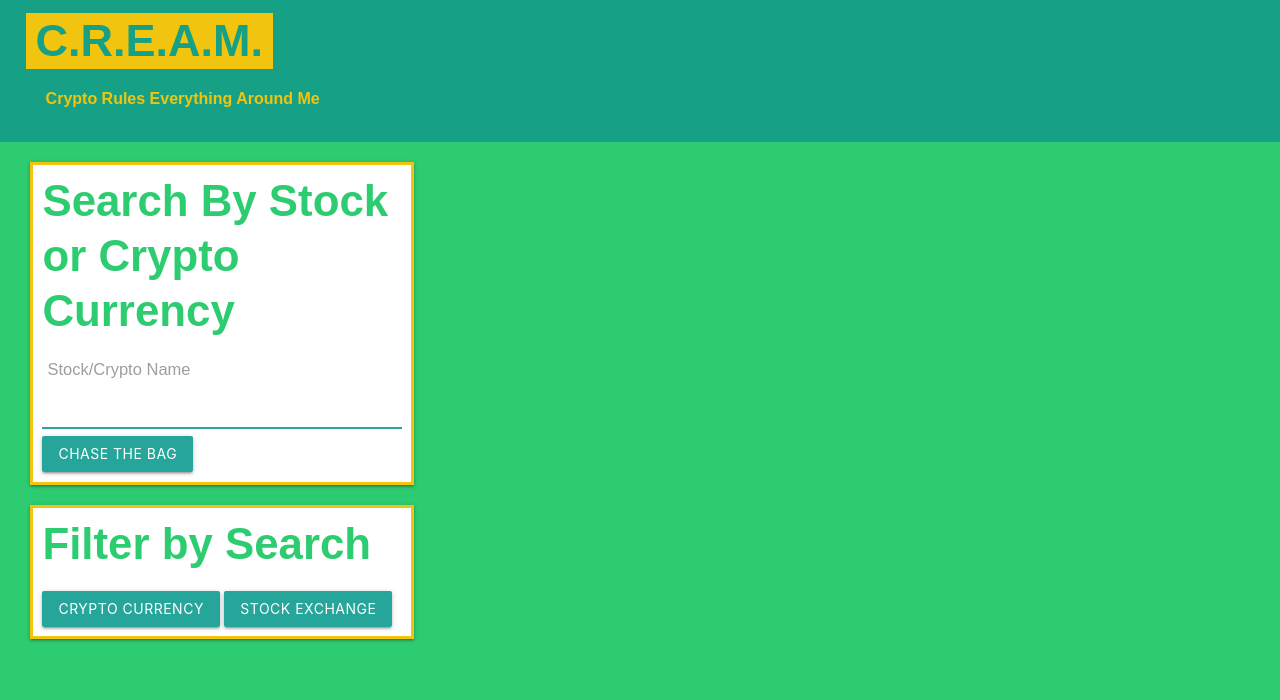
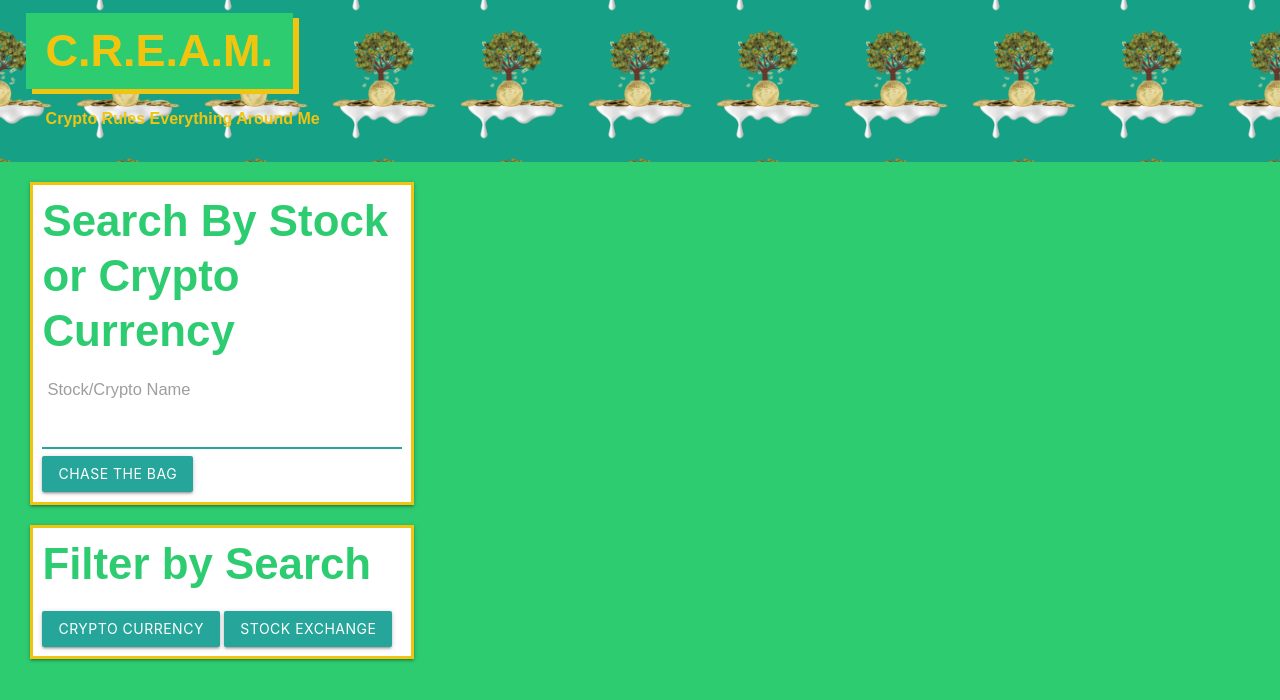
Before and after one commit to GeneHackerman/MillionDollarDream, a plain HTML site: page index.html in a window 1280 px wide. Drawn offline with nearby package versions, Linux system fonts and the light colour scheme; a web font is replaced by a local one.

Commit message:
added background image to header

```diff
--- a/assets/css/style.css
+++ b/assets/css/style.css
@@ -32,6 +32,9 @@
     padding: 1% 2%;
     background-color: var(--secondary);
     color: var(--primary);
+    background-image: url("../images/1.png");
+    background-position: center;
+    background-size: 10%;
   }
 
   #feedDiv {
@@ -58,12 +61,12 @@ h6 {
 
 .app-title {
   font-size: 3rem;
-  background-color: var(--tertiary);
-  color: var(--secondary);
-  padding: 0 10px;
+  background-color: var(--primary);
+  color: var(--tertiary);
+  padding: 10px 20px;
   display: inline-block;
   border-radius: var(--border-radius);
-  box-shadow: 6px 5px var(--light-dark);
+  box-shadow: 6px 5px var(--tertiary);
 }
 
 /* CARDS */
```
Also changed, not shown: assets/images/1.png (added), assets/images/2.png (added).
